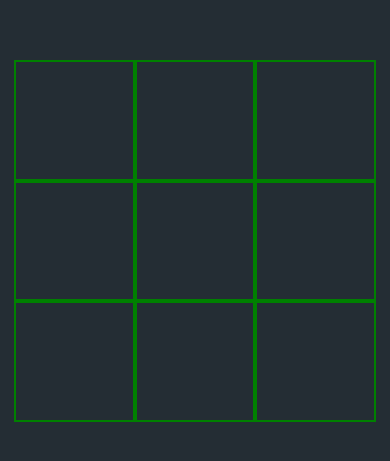
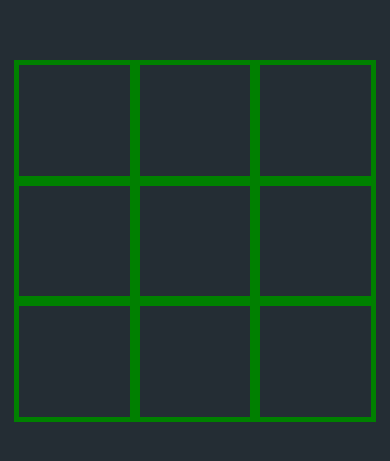
Before and after one commit to Saoa35/TicTacToe-mobile, a React Native app: screen / in a window 390 px wide. Shown: the part 181-642 px from the top of the page. Built offline with nearby package versions, Linux system fonts and the light colour scheme.

Commit message:
+ added gameWon, winnerCheck & resetGame functions

```diff
--- a/src/constants/themes.js
+++ b/src/constants/themes.js
@@ -1,4 +1,5 @@
 export const COLORS = {
   background: "#242D34",
   items: "#ffff",
+  cells: "green",
 };
--- a/src/screens/PlaygroundScreen.jsx
+++ b/src/screens/PlaygroundScreen.jsx
@@ -1,5 +1,6 @@
 import React, { useState } from "react";
 import {
+  Alert,
   // ImageBackground,
   Pressable,
   StyleSheet,
@@ -9,20 +10,120 @@ import {
 // import bg from "../../assets/bg";
 import { Circle } from "../components/Circle";
 import { Cross } from "../components/Cross";
+import { COLORS } from "../constants/themes";
+
+const emptyField = [
+  ["", "", ""],
+  ["", "", ""],
+  ["", "", ""],
+];
 
 function PlaygroundScreen() {
-  const [playground, setPlayground] = useState([
-    ["", "", ""],
-    ["", "", ""],
-    ["", "", ""],
-  ]);
+  const [playground, setPlayground] = useState(emptyField);
+
+  const [currentTurn, setCurrentTurn] = useState("x");
 
   const handlePress = (rowId, cellId) => {
     const updatedPlayground = [...playground];
 
     if (updatedPlayground[rowId][cellId] === "") {
-      updatedPlayground[rowId][cellId] = "x";
+      updatedPlayground[rowId][cellId] = currentTurn;
       setPlayground(updatedPlayground);
+    }
+
+    setCurrentTurn(currentTurn === "x" ? "0" : "x");
+
+    winnerCheck();
+  };
+
+  const gameWon = (player) => {
+    Alert.alert(`Congradulation`, `Player ${player} won !!!`, [
+      { text: "Restart", onPress: resetGame },
+    ]);
+  };
+
+  const resetGame = () => {
+    setPlayground([
+      ["", "", ""],
+      ["", "", ""],
+      ["", "", ""],
+    ]);
+    setCurrentTurn("x");
+  };
+
+  const winnerCheck = () => {
+    for (let i = 0; i < playground.length; i++) {
+      const isXRowWin = playground[i].every((cell) => cell === "x");
+      const isORowWin = playground[i].every((cell) => cell === "0");
+
+      if (isXRowWin) {
+        gameWon("X");
+      }
+
+      if (isORowWin) {
+        gameWon("O");
+      }
+    }
+
+    for (let col = 0; col < 3; col++) {
+      let isXColumnWin = true;
+      let isOColumnWin = true;
+
+      for (let row = 0; row < 3; row++) {
+        if (playground[row][col] !== "x") {
+          isXColumnWin = false;
+        }
+        if (playground[row][col] !== "0") {
+          isOColumnWin = false;
+        }
+      }
+
+      if (isXColumnWin) {
+        gameWon("X");
+      }
+
+      if (isOColumnWin) {
+        gameWon("O");
+      }
+    }
+
+    let isOLeftDiagonalWin = true;
+    let isXLeftDiagonalWin = true;
+    let isORightDiagonalWin = true;
+    let isXRightDiagonalWin = true;
+
+    for (let i = 0; i < 3; i++) {
+      if (playground[i][i] !== "0") {
+        isOLeftDiagonalWin = false;
+      }
+
+      if (playground[i][i] !== "x") {
+        isXLeftDiagonalWin = false;
+      }
+
+      if (playground[i][2 - i] !== "0") {
+        isORightDiagonalWin = false;
+      }
+
+      if (playground[i][2 - i] !== "x") {
+        isXRightDiagonalWin = false;
+      }
+    }
+
+    if (isOLeftDiagonalWin) {
+      gameWon("O");
+    }
+
+    if (isXLeftDiagonalWin) {
+      gameWon("X");
+    }
+
+    if (isORightDiagonalWin) {
+      gameWon("O");
+    }
+
+    if (isXRightDiagonalWin) {
+      gameWon("X");
     }
   };
 
@@ -59,8 +160,6 @@ const styles = StyleSheet.create({
     paddingTop: 20,
   },
   playground: {
-    // borderWidth: 1,
-    // borderColor: COLORS.items,
     width: "93%",
     aspectRatio: 1,
   },
@@ -70,8 +169,8 @@ const styles = StyleSheet.create({
   },
   cell: {
     flex: 1,
-    borderColor: "green",
-    borderWidth: 2,
+    borderColor: COLORS.cells,
+    borderWidth: 5,
     alignItems: "center",
     justifyContent: "center",
   },
```
